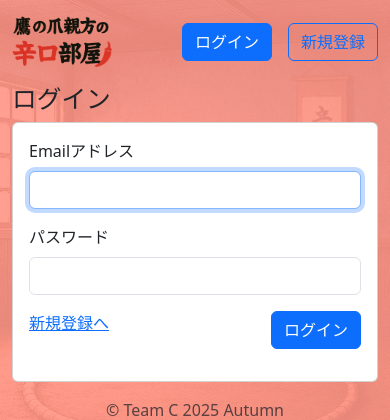
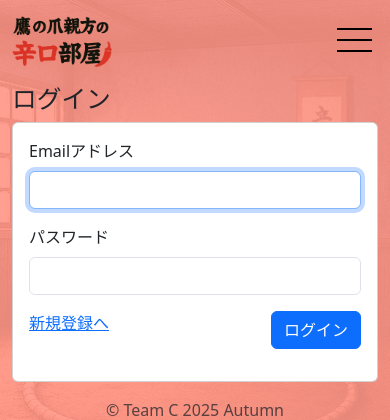
Before and after one commit to autumn-hackathon-c/Karakuchi-room-of-Taka-no-Tsume-Oyakata, a Django app: page /login/ in a window 390 px wide. Shown: the top 420 px of the page. Run offline with Django 5.2, Linux system fonts and the light colour scheme.

Commit message:
ハンバーガーメニューのボタン実装

```diff
--- a/src/static/css/style.css
+++ b/src/static/css/style.css
@@ -1,3 +1,5 @@
+/* //ナビゲーションバーの表示切替// */
+
 body {
   margin: 0;
   padding: 0;
@@ -15,3 +17,24 @@ body {
     background-size: auto;
   }
 }
+
+
+/* //ハンバーガーメニューのデザイン// */
+.mobile-menu-icon {
+  background-color: transparent;
+  border: none;
+  outline: none !important;
+  cursor: pointer;
+}
+
+.mobile-menu-icon > span {
+  background-color: black;
+  width: 35px;
+  height: 2px;
+  display: block;
+  margin-bottom: 9px;
+}
+
+.mobile-menu-icon > span:last-child {
+  margin-bottom: 0;
+}
--- a/src/templates/snippets/navbar.html
+++ b/src/templates/snippets/navbar.html
@@ -1,6 +1,8 @@
 <nav>
     <div class="col-auto">
-        <div class="d-flex align-items-center">
+        {% comment %} デスクトップ／タブレット用メニュー（md以上で表示） {% endcomment %}
+        <div class="navbar-nav">
+            <div class="d-none d-md-flex align-items-center">
                 {% if user.is_authenticated %}
                 <a class="me-3" href="{% url 'survey-create'%}">アンケート作成</a>
                 <a class="me-3" href="{% url 'survey-list'%}">アンケート一覧
@@ -15,4 +17,15 @@
                 {% endif %}
             </div>
         </div>
+        {% comment %} ハンバーガーボタン（モバイル用） {% endcomment %}
+        <div class="hamberger-menu">
+            <div class="d-md-none d-flex-column">
+                <button class="mobile-menu-icon">
+                    <span></span>
+                    <span></span>
+                    <span></span>
+                </button>
+            </div>
+        </div>
+    </div>
 </nav>
```
Lines whose indentation alone changed are shown as unchanged.
